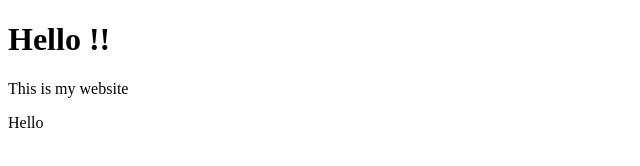
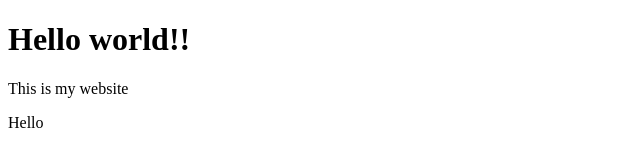
Before and after one commit to laleet008/cs50, a plain HTML site: page index.html in a window 1280 px wide. Shown: the whole page, without its empty margins (0-640 px from the left). Drawn offline with Linux system fonts and the light colour scheme.

Commit message:
Hello world is completed

```diff
--- a/index.html
+++ b/index.html
@@ -7,7 +7,7 @@
     <title>Hello!!</title>
 </head>
 <body>
-    <h1>Hello !!</h1>
+    <h1>Hello world!!</h1>
     <p>This is my website</p>
     <div>
         <p> Hello </p>
```
